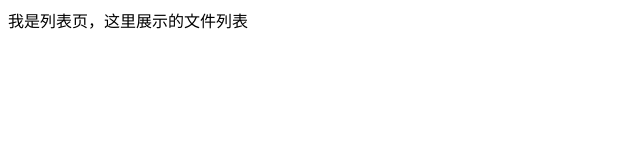
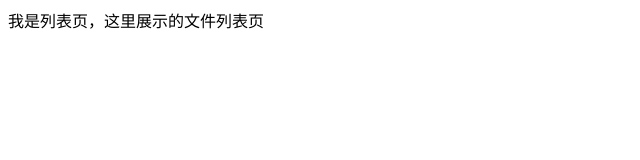
Before and after one commit to gugujingling/imooc-test-git, a plain HTML site: page list.html in a window 1280 px wide. Shown: the full height of the page, 0-640 px from the left. Drawn offline with Linux system fonts and the light colour scheme.

Commit message:
one列表页

```diff
--- a/list.html
+++ b/list.html
@@ -7,6 +7,6 @@
 	<link rel="stylesheet" href="">
 </head>
 <body>
-	<div>我是列表页，这里展示的文件列表</div>
+	<div>我是列表页，这里展示的文件列表页</div>
 </body>
 </html>
```
